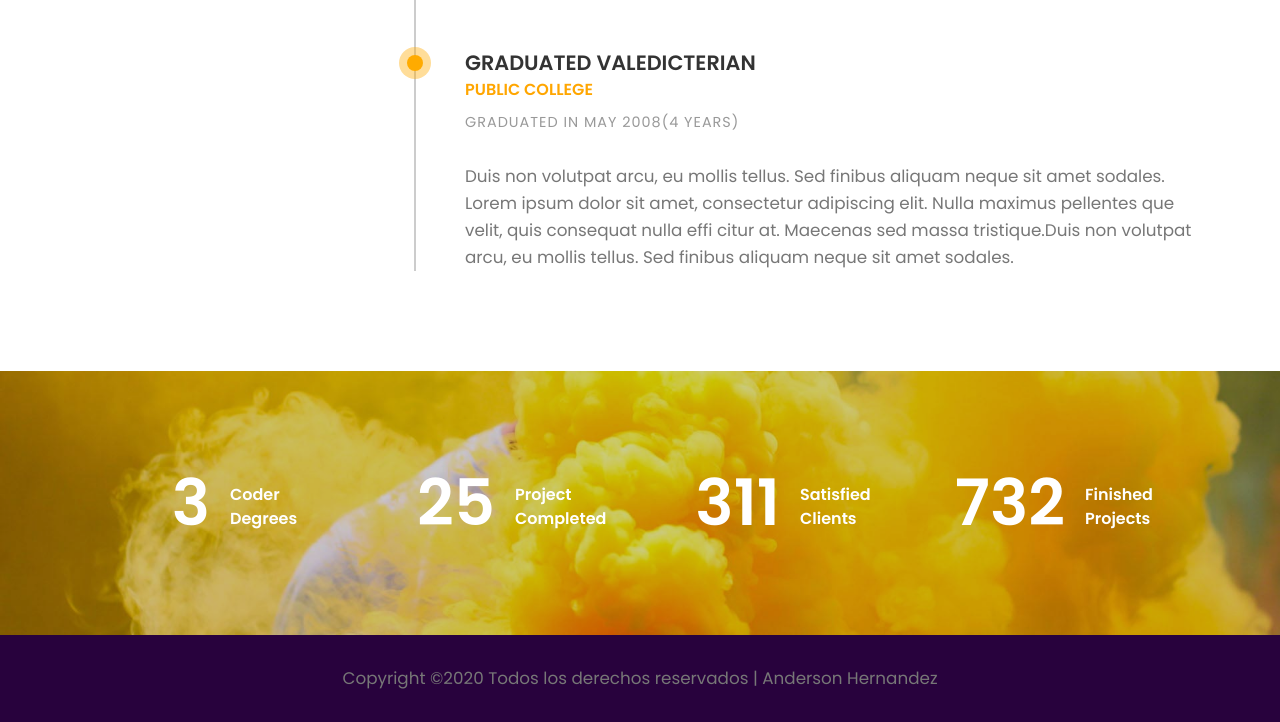
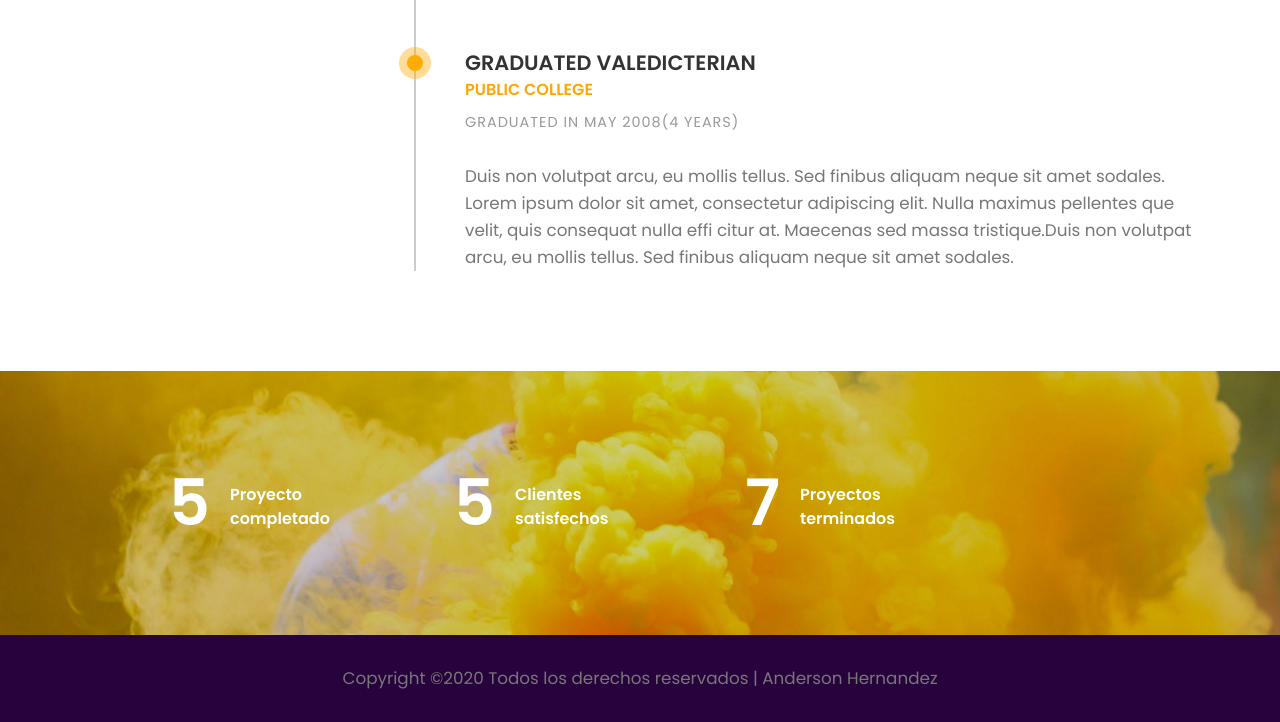
Before and after one commit to pandita12/Portafolio, a plain HTML site: page index.html in a window 1280 px wide. Shown: the part 4404-5126 px from the top of the page. Drawn offline with Linux system fonts and the light colour scheme; files whose address does not match are found by name.

Commit message:
save index

```diff
--- a/index.html
+++ b/index.html
@@ -344,31 +344,25 @@
 		<div class="container">
 			<div class="row">
 
+
 				<div class="col-sm-6 col-md-6 col-lg-3">
 					<div class="counter margin-b-30">
-						<h1 class="title"><b><span class="counter-value" data-duration="400" data-count="3">0</span></b></h1>
-						<h5 class="desc"><b>Coder Degrees</b></h5>
+						<h1 class="title"><b><span class="counter-value" data-duration="1400" data-count="5">5</span></b></h1>
+						<h5 class="desc"><b>Proyecto completado</b></h5>
 					</div><!-- counter -->
 				</div><!-- col-md-3-->
 
 				<div class="col-sm-6 col-md-6 col-lg-3">
 					<div class="counter margin-b-30">
-						<h1 class="title"><b><span class="counter-value" data-duration="1400" data-count="25">0</span></b></h1>
-						<h5 class="desc"><b>Project Completed</b></h5>
+						<h1 class="title"><b><span class="counter-value" data-duration="700" data-count="5">5</span></b></h1>
+						<h5 class="desc"><b>Clientes satisfechos</b></h5>
 					</div><!-- counter -->
 				</div><!-- col-md-3-->
 
 				<div class="col-sm-6 col-md-6 col-lg-3">
 					<div class="counter margin-b-30">
-						<h1 class="title"><b><span class="counter-value" data-duration="700" data-count="311">0</span></b></h1>
-						<h5 class="desc"><b>Satisfied Clients</b></h5>
-					</div><!-- counter -->
-				</div><!-- col-md-3-->
-
-				<div class="col-sm-6 col-md-6 col-lg-3">
-					<div class="counter margin-b-30">
-						<h1 class="title"><b><span class="counter-value" data-duration="2000" data-count="732">0</span></b></h1>
-						<h5 class="desc"><b>Finished Projects</b></h5>
+						<h1 class="title"><b><span class="counter-value" data-duration="2000" data-count="7">7</span></b></h1>
+						<h5 class="desc"><b>Proyectos terminados</b></h5>
 					</div><!-- margin-b-30 -->
 				</div><!-- col-md-3-->
 
```
